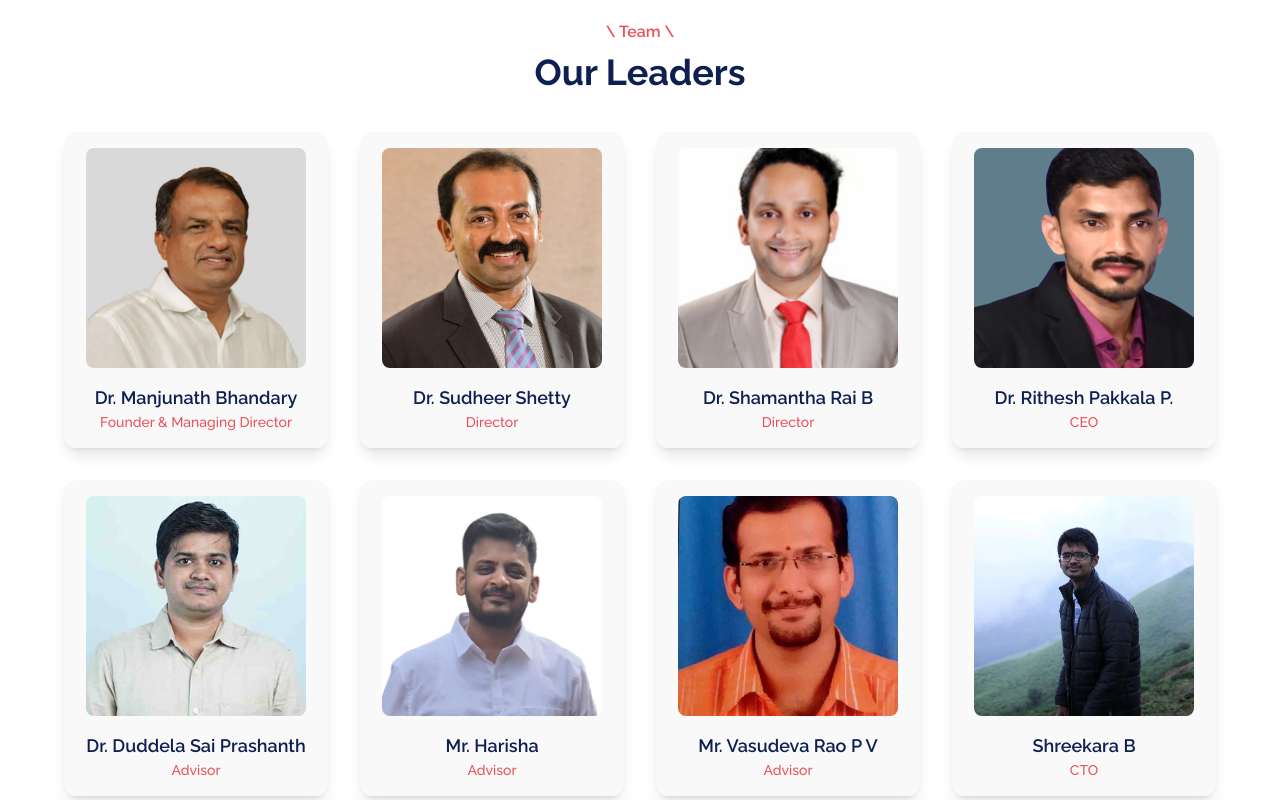
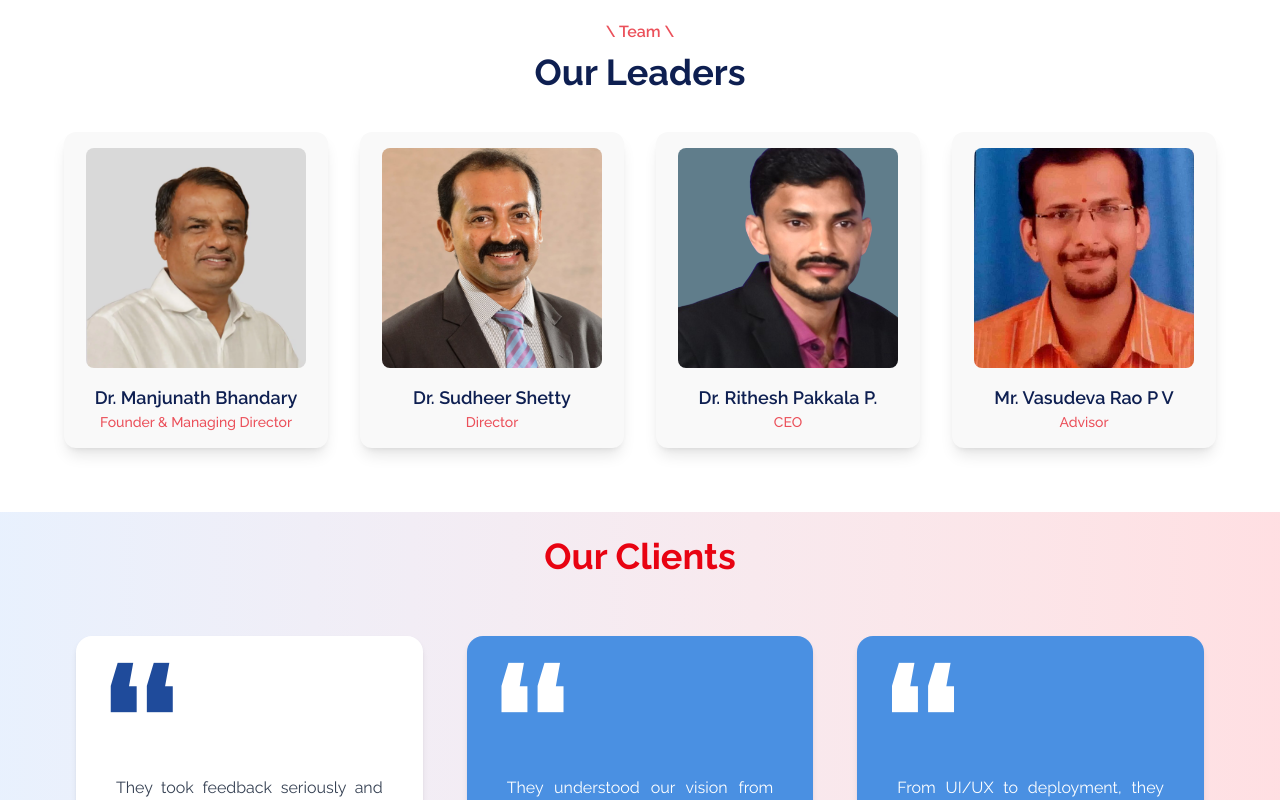
Before and after one commit to sahynex-solution/Sahynex, a Next.js app: page /About in a window 1280 px wide. Shown: the part 1780-2580 px from the top of the page. Built offline with nearby package versions, Linux system fonts and the light colour scheme.

Commit message:
chore: Comment out unused leader entries in About page

```diff
--- a/src/app/About/page.tsx
+++ b/src/app/About/page.tsx
@@ -148,36 +148,36 @@ const AboutPage = () => {
           title: "Director",
           image: "/images/leaders/sudheer.jpg",
         },
-        {
-          name: "Dr. Shamantha Rai B",
-          title: "Director",
-          image: "/images/leaders/shamantha.jpg",
-        },
+        // {
+        //   name: "Dr. Shamantha Rai B",
+        //   title: "Director",
+        //   image: "/images/leaders/shamantha.jpg",
+        // },
         {
           name: "Dr. Rithesh Pakkala P.",
           title: "CEO",
           image: "/images/leaders/rithesh.png",
         },
-        {
-          name: "Dr. Duddela Sai Prashanth",
-          title: "Advisor",
-          image: "/images/leaders/prashanth.png",
-        },
-        {
-          name: "Mr. Harisha",
-          title: "Advisor",
-          image: "/images/leaders/harisha.png",
-        },
+        // {
+        //   name: "Dr. Duddela Sai Prashanth",
+        //   title: "Advisor",
+        //   image: "/images/leaders/prashanth.png",
+        // },
+        // {
+        //   name: "Mr. Harisha",
+        //   title: "Advisor",
+        //   image: "/images/leaders/harisha.png",
+        // },
         {
           name: "Mr. Vasudeva Rao P V",
           title: "Advisor",
           image: "/images/leaders/vasudeva.jpg",
         },
-        {
-          name: "Shreekara B",
-          title: "CTO",
-          image: "/images/leaders/shreekara.png",
-        },
+        // {
+        //   name: "Shreekara B",
+        //   title: "sahynex",
+        //   image: "/images/leaders/shreekara.png",
+        // },
       ].map((leader, index) => (
         <div
           key={index}
```
